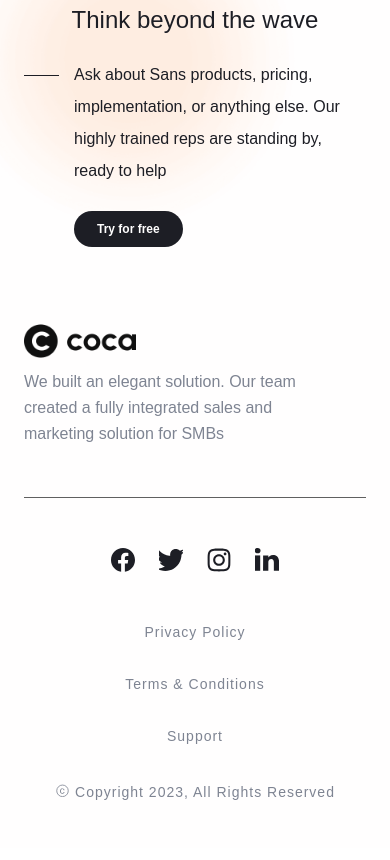
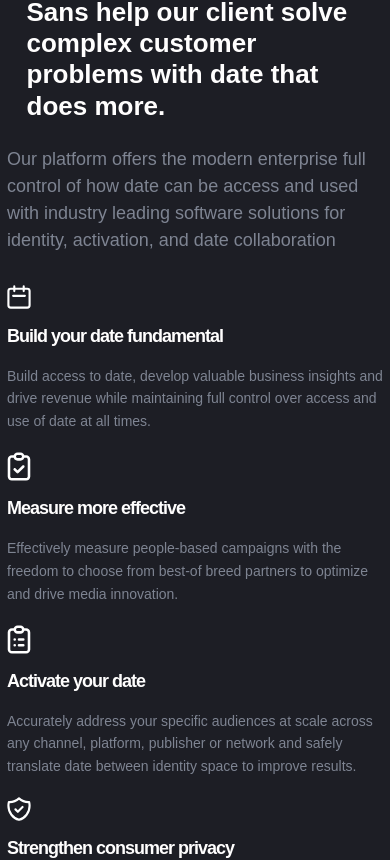
Before and after one commit to wisepanda34/coca, a Nuxt app: page / in a window 390 px wide. Shown: the part 929-1789 px from the top of the page. Built offline with nearby package versions, Linux system fonts and the light colour scheme.

Commit message:
added Sanse.vue

```diff
--- a/assets/scss/global.scss
+++ b/assets/scss/global.scss
@@ -169,6 +169,7 @@ svg {
   font-size: 64px;
   font-weight: 700;
   line-height: 120%;
+  margin-bottom: 24px;
  }
  .slogan {
    position: relative;
@@ -205,7 +206,7 @@ svg {
      text-align: center;
    }
    .title-h2 {
-     font-size: 40px;
+     font-size: 36px;
    }
    .slogan  {
     font-size: 24px;
@@ -218,6 +219,7 @@ svg {
    }
    .title-h2 {
      font-size: 26px;
+     padding: 0 5vw;
    }
    .slogan  {
     font-size: 18px;
--- /dev/null
+++ b/components/home/Sans.vue
@@ -0,0 +1,130 @@
+<!-- components/home/Sans.vue -->
+<script setup>
+
+</script>
+
+<template>
+  <section class="sans">
+    <div class="container">
+      <div class="sans__wrapper">
+        <h2 class="title-h2">Sans help our client solve complex customer problems with date that does more.</h2>
+        <p class="sans__motto">Our platform offers the modern enterprise full control of how date can be access and used with industry leading software solutions for identity, activation, and date collaboration</p>
+        <div class="sans__content">
+          <div class="sans__block">
+            <div class="sans__block-img">
+              <NuxtImg src="/svg/build.svg"/>
+            </div>
+            <div class="sans__block-title">Build your date fundamental</div>
+            <div class="sans__block-descr">Build access to date, develop valuable business insights and drive revenue while maintaining full control over access and use of date at all times.</div>
+          </div>
+          <div class="sans__block">
+            <div class="sans__block-img">
+              <NuxtImg src="/svg/measure.svg"/>
+            </div>
+            <div class="sans__block-title">Measure more effective</div>
+            <div class="sans__block-descr">Effectively measure people-based campaigns with the freedom to choose from best-of breed partners to optimize and drive media innovation.</div>
+          </div>
+          <div class="sans__block">
+            <div class="sans__block-img">
+              <NuxtImg src="/svg/activate.svg"/>
+            </div>
+            <div class="sans__block-title">Activate your date</div>
+            <div class="sans__block-descr">Accurately address your specific audiences at scale across any channel, platform, publisher or network and safely translate date between identity space to improve results.</div>
+          </div>
+          <div class="sans__block">
+            <div class="sans__block-img">
+              <NuxtImg src="/svg/strengthen.svg"/>
+            </div>
+            <div class="sans__block-title">Strengthen consumer privacy</div>
+            <div class="sans__block-descr">Protect your customer date with leading privacy-preserving technologies and advanced techniques to minimize date movement while still enabling insight generation.</div>
+          </div>
+        </div>
+      </div>
+    </div>
+
+  </section>
+</template>
+
+<style scoped lang='scss'>
+.sans {
+  background: $black;
+
+   &__wrapper {
+    padding: 120px 0;
+    color: $white;
+   }
+
+   &__motto {
+    width: 50%;
+    font-size: 18px;
+    font-weight: 500;
+    line-height: 150%;
+    color: $grey-text-2;
+   }
+
+   &__content {
+    display: grid;
+    grid-template-columns: repeat(auto-fit, minmax(350px, 1fr));
+    row-gap: 40px;
+    column-gap: 10vw;
+    margin-top: 80px;
+   }
+
+   &__block {
+    max-width: 450px;
+    display: flex;
+    flex-direction: column;
+    gap: 24px;
+
+    &-img {
+      width: 40px;
+
+      img {
+        width: 100%;
+      }
+    }
+    &-title {
+      font-size: 32px;
+      font-weight: 700;
+      line-height: 1.31;
+      letter-spacing: -1px;
+    }
+    &-descr {
+      font-size: 16px;
+      line-height: 1.625;
+      color: $grey-text-2;
+    }
+   }
+}
+
+@media (max-width: 900px) {
+  .sans {
+    &__wrapper {
+      padding: 8vw 0;
+    }
+     &__content {
+      grid-template-columns: 1fr;
+      grid-row: 2;
+      gap: 5vw;
+      margin-top: 8vw;
+     }
+     &__motto {
+      width: 100%;
+     }
+     &__block {
+      gap: 16px;
+      margin: 0 auto;
+
+      &-img {
+        width: 24px;
+      }
+      &-title {
+        font-size: 18px;
+      }
+      &-descr {
+        font-size: 14px;
+      }
+     }
+  }
+}
+</style>
--- a/pages/index.vue
+++ b/pages/index.vue
@@ -1,10 +1,12 @@
 <!-- pages/index.vue -->
 <script setup>
  import Digital from '~/components/home/Digital.vue';
+ import Sans from '~/components/home/Sans.vue';
 </script>
 
 <template>
   <Digital/>
+  <Sans/>
 </template>
 
 <style scoped lang='scss'>
```
